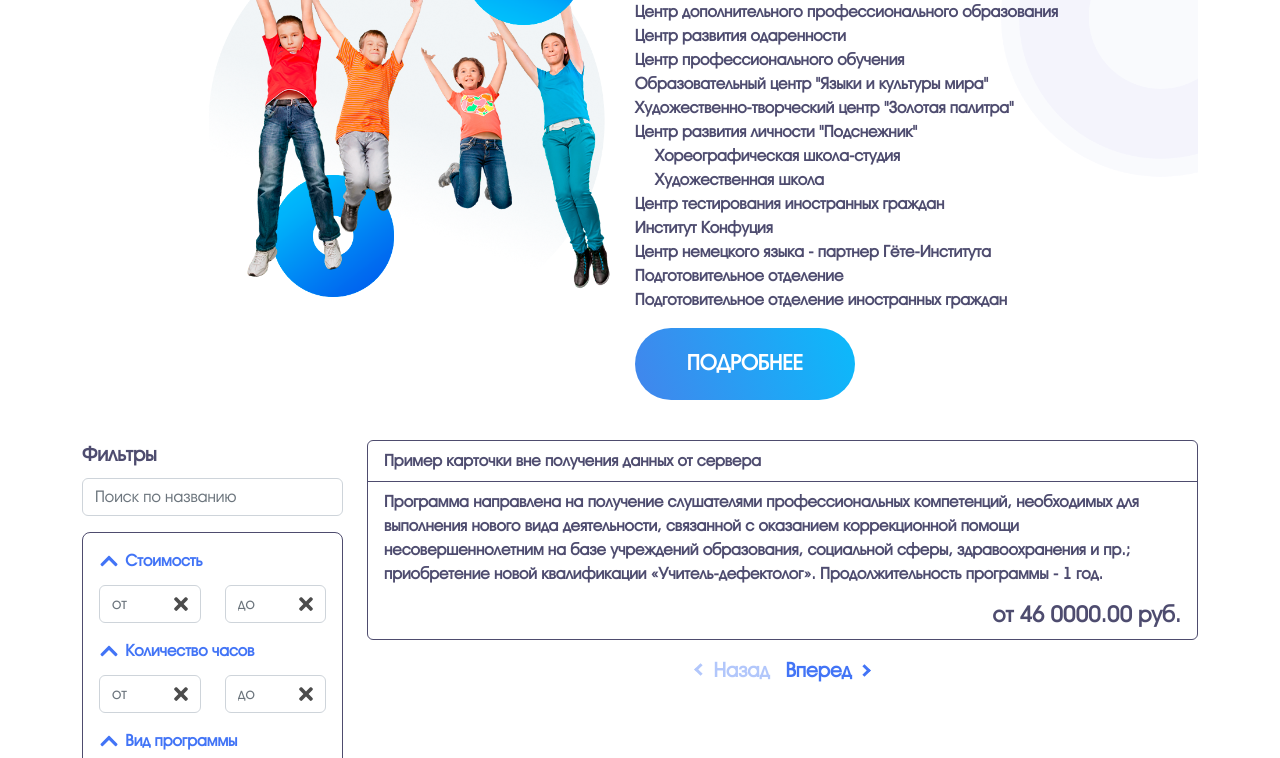
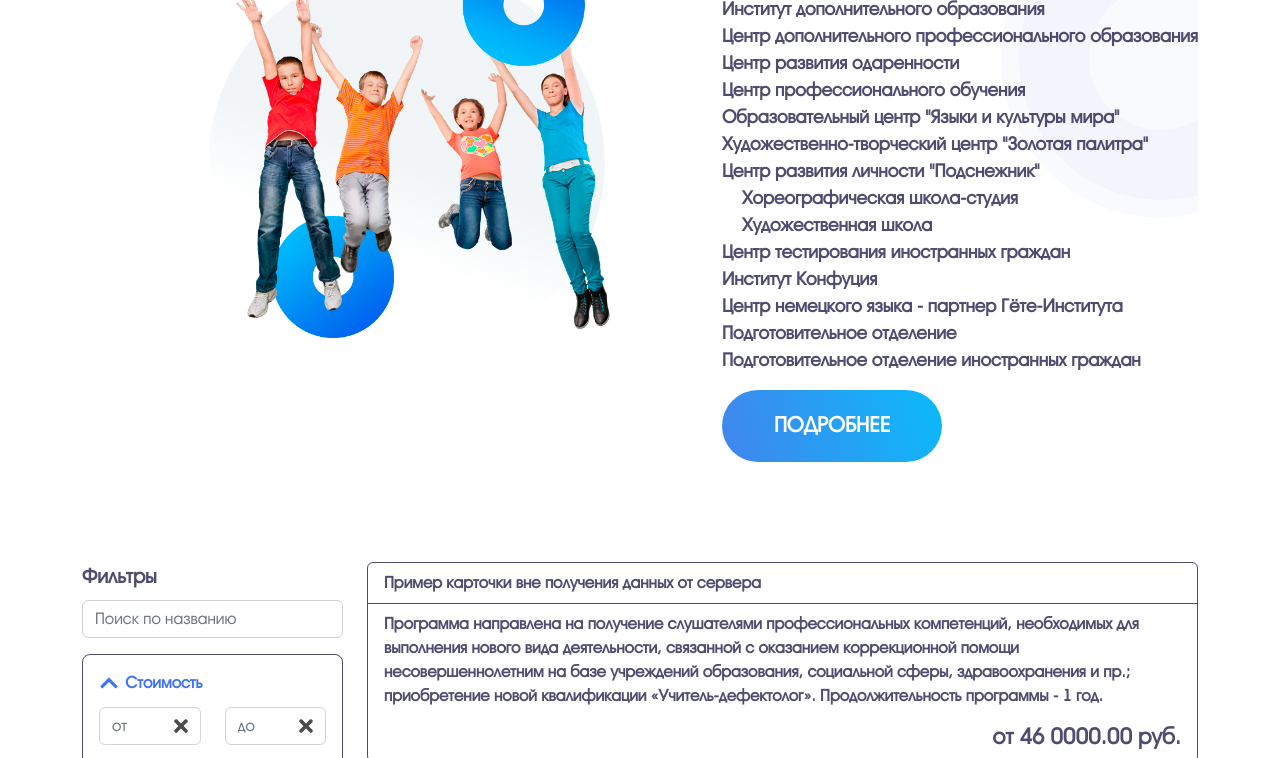
Before and after one commit to owih/vspu-project, a website built with webpack: page src/main.html in a window 1280 px wide. Shown: the part 490-1248 px from the top of the page. Built offline with nearby package versions, Linux system fonts and the light colour scheme; no server answers; what inputmask would draw is missing.

Commit message:
[develop] правил отступы

```diff
--- a/src/main.html
+++ b/src/main.html
@@ -441,12 +441,16 @@
             </div>
         </section>
         <section class="section">
-            <div class="webinars">
-                <div class="container">
+            <div class="container">
+                <div class="section__title">
                     <div class="title">
                         <h1 class="title__text">ВЕБИНАРЫ</h1>
                         <div class="title__description">Смотри вместе с нами</div>
                     </div>
+                </div>
+            </div>
+            <div class="webinars">
+                <div class="container">
                     <div class="section__content">
                         <div class="swiper">
                             <div class="swiper-wrapper">
--- a/src/styles/global.scss
+++ b/src/styles/global.scss
@@ -214,6 +214,7 @@ body.lock{
 }
 .about{
   position: relative;
+  padding-top: 60px;
   &__content{
     display: block;
     width: 100%;
@@ -223,11 +224,8 @@ body.lock{
       width: max-content;
     }
     @include media-breakpoint-up(lg) {
-      margin: 40px 20px 40px auto;
+      margin: 0 0 0 auto;
       text-align: left;
-    }
-    @include media-breakpoint-up(xl) {
-      margin: 40px 140px 40px auto;
     }
   }
   &__container{
@@ -261,6 +259,12 @@ body.lock{
     line-height: 1.5;
     font-weight: 700;
     text-decoration: none;
+    @include media-breakpoint-up(xl) {
+      font-size: 20px;
+    }
+    @include media-breakpoint-up(md) {
+      font-size: 18px;
+    }
     &:hover{
       color: rgba(37,35,77,.812);
       text-decoration: underline;
@@ -599,7 +603,9 @@ body.lock{
 }
 
 .section {
-  margin-bottom: 30px;
+  &:not(:last-child) {
+    margin-bottom: 100px;
+  }
   &__title {
     margin-bottom: 20px;
     @include media-breakpoint-up(sm) {
@@ -786,6 +792,11 @@ body.lock{
 }
 
 .filter {
+  & &__hide-wrap {
+    @include media-breakpoint-up(lg) {
+      display: block;
+    }
+  }
   & .form-control {
     position: relative;
   }
```
